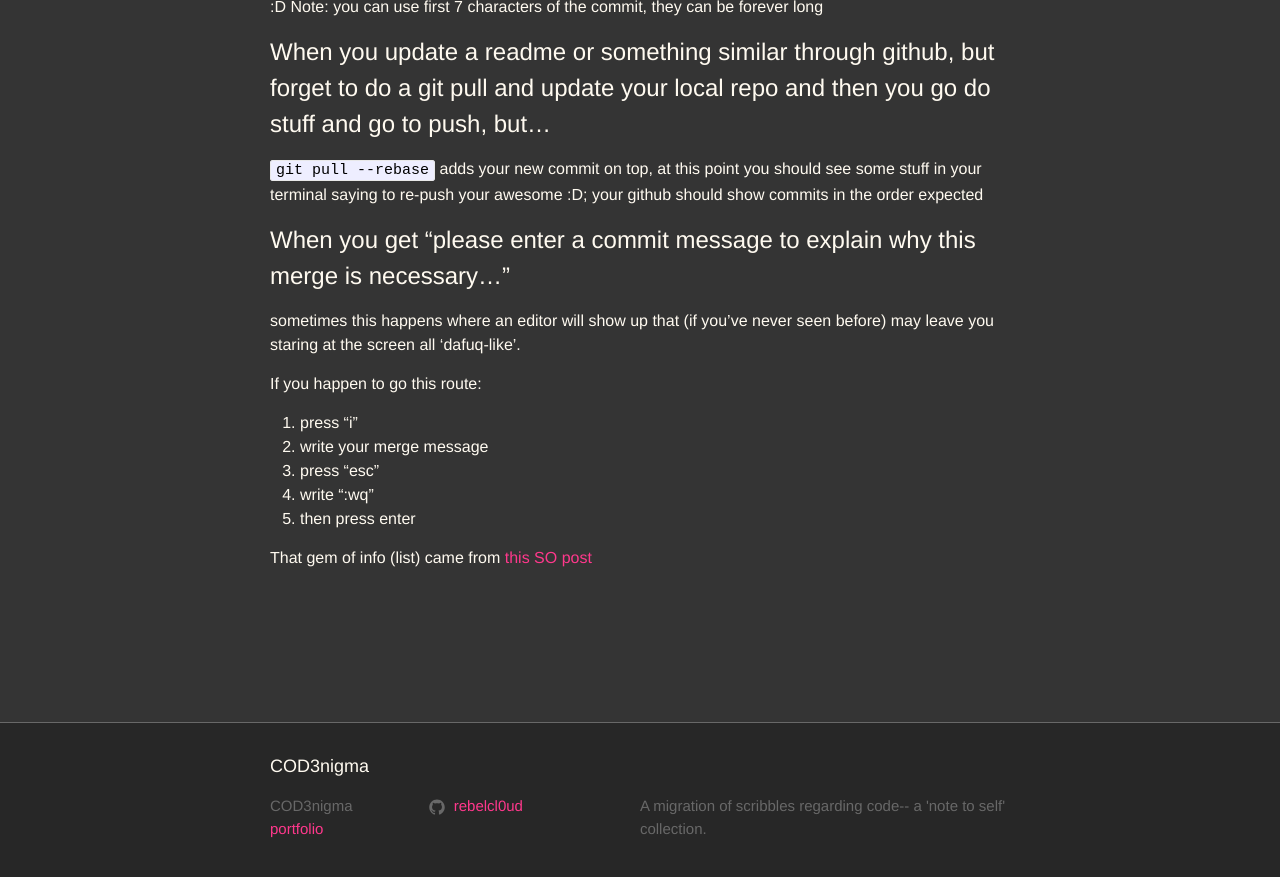
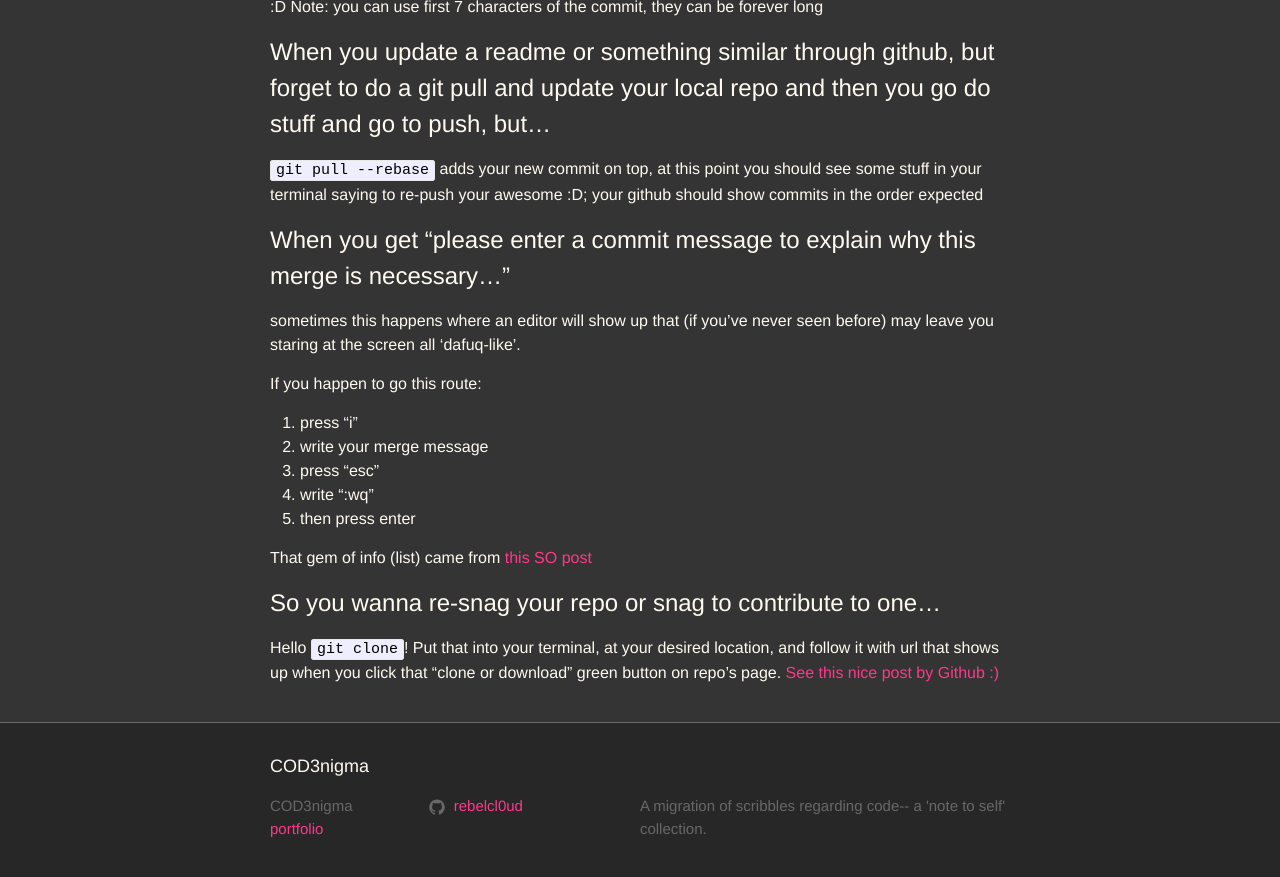
Before and after one commit to rebelcl0ud/blog, a Jekyll site: the page built from _posts/2017-06-19-[06]-git-it-done.markdown, in a window 1280 px wide and 900 px high, scrolled down 2231 px. Shown: the top 877 px of the window. Built offline with Jekyll 4.4.1, drawn with Linux system fonts in a browser that asks for light colours.

Commit message:
add: git clone gist + github link for more details

```diff
--- a/_posts/2017-06-19-[06]-git-it-done.markdown
+++ b/_posts/2017-06-19-[06]-git-it-done.markdown
@@ -103,3 +103,6 @@ If you happen to go this route:
  5. then press enter
 
 That gem of info (list) came from [this SO post](https://stackoverflow.com/questions/19085807/please-enter-a-commit-message-to-explain-why-this-merge-is-necessary-especially)
+
+# So you wanna re-snag your repo or snag to contribute to one...
+Hello `git clone`! Put that into your terminal, at your desired location, and follow it with url that shows up when you click that "clone or download" green button on repo's page. [See this nice post by Github :)](https://help.github.com/en/articles/cloning-a-repository)
```
